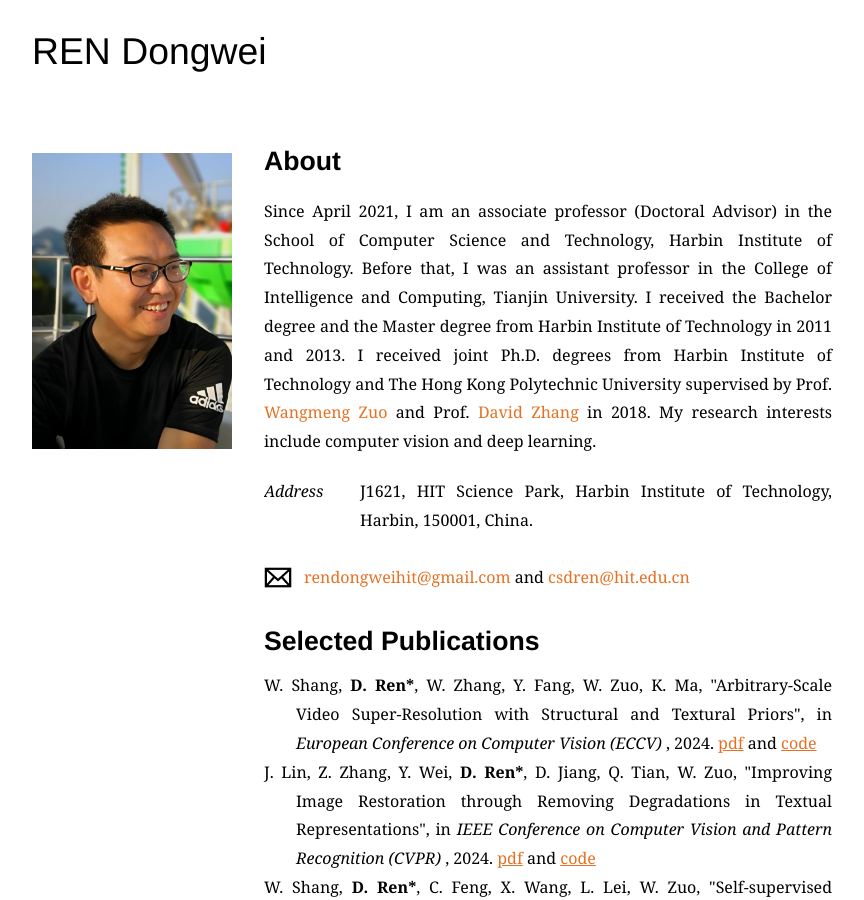
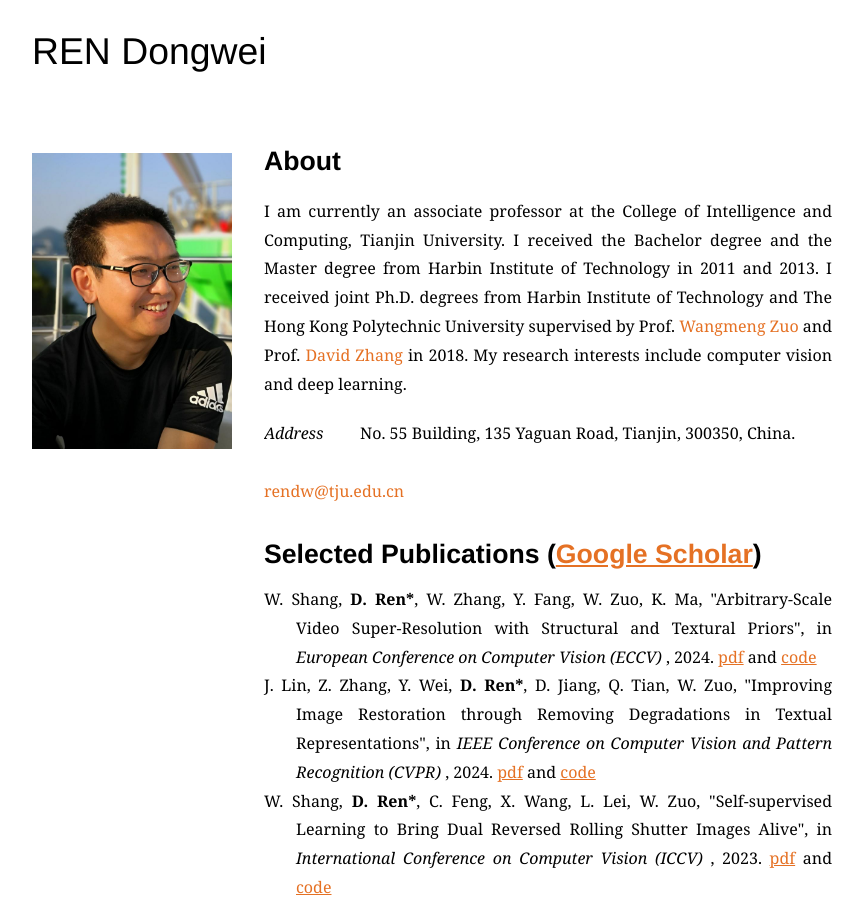
Before and after one commit to csdwren/csdwren.github.io, a Jekyll site: the page built from index.html, in a window 1280 px wide and 900 px high. Shown: the whole window, without its empty margins (208-1072 px from the left). Built offline with Jekyll 4.4.1, drawn with Linux system fonts in a browser that asks for light colours; some web fonts are replaced.

Commit message:
Update index.html

```diff
--- a/index.html
+++ b/index.html
@@ -7,16 +7,16 @@
 </div>
 	<div id="section2">
 	  <h4><strong>About</strong> </h4>
-			<p align="justify">Since April 2021, I am an associate professor (Doctoral Advisor) in the School of Computer Science and Technology, Harbin Institute of Technology. Before that, I was an assistant professor in the College of Intelligence and Computing, Tianjin University. I received the Bachelor degree and the Master degree from Harbin Institute of Technology in 2011 and 2013. I received joint Ph.D. degrees from Harbin Institute of Technology and The Hong Kong Polytechnic University supervised by Prof. <a href="http://homepage.hit.edu.cn/wangmengzuo">Wangmeng Zuo</a> and Prof. <a href="https://www4.comp.polyu.edu.hk/~csdzhang/">David Zhang</a> in 2018. My	research	interests include computer vision and deep learning.</p>
+			<p align="justify"> I am currently an associate professor at the College of Intelligence and Computing, Tianjin University. I received the Bachelor degree and the Master degree from Harbin Institute of Technology in 2011 and 2013. I received joint Ph.D. degrees from Harbin Institute of Technology and The Hong Kong Polytechnic University supervised by Prof. <a href="http://homepage.hit.edu.cn/wangmengzuo">Wangmeng Zuo</a> and Prof. <a href="https://www4.comp.polyu.edu.hk/~csdzhang/">David Zhang</a> in 2018. My	research	interests include computer vision and deep learning.</p>
 			<dl class="cv">
               <dt>Address</dt>
               <dd>
-                <div align="justify">J1621, HIT Science Park, Harbin Institute of Technology, Harbin, 150001, China.</div>
+                <div align="justify"> No. 55 Building, 135 Yaguan Road, Tianjin, 300350, China.</div>
               </dd>
       </dl>
-      <p><a href="mailto:rendongweihit@gmail.com" id="email">rendongweihit@gmail.com</a> and <a href="mailto:csdren@hit.edu.cn">csdren@hit.edu.cn</a>  </p>
+      <p> <a href="mailto:rendw@tju.edu.cn">rendw@tju.edu.cn</a>  </p>
 
-<h4><strong>Selected Publications</strong></h4>
+<h4><strong>Selected Publications (<a href="https://scholar.google.com/citations?hl=zh-CN&user=pKmdGZgAAAAJ"><u>Google Scholar</u></a>)</strong></h4>
 <!--
 <h4>Preprints</h4>
       <ul class="cv">
```
